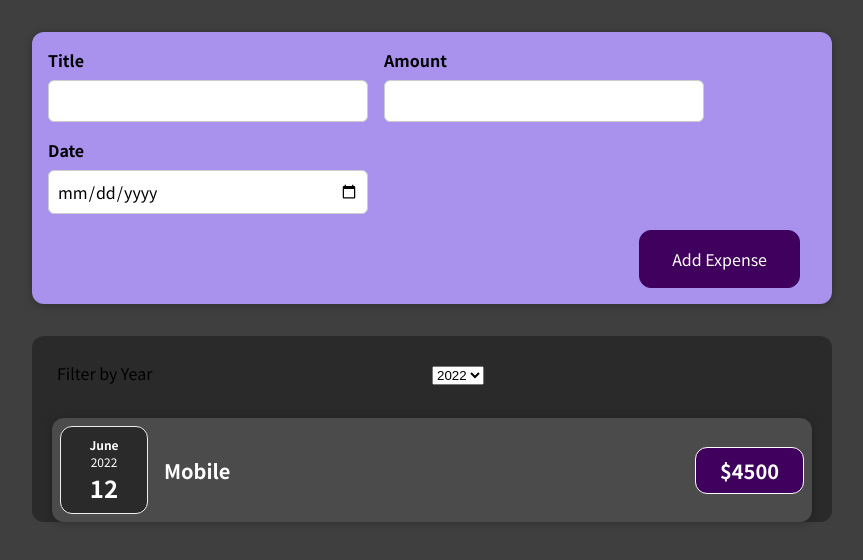
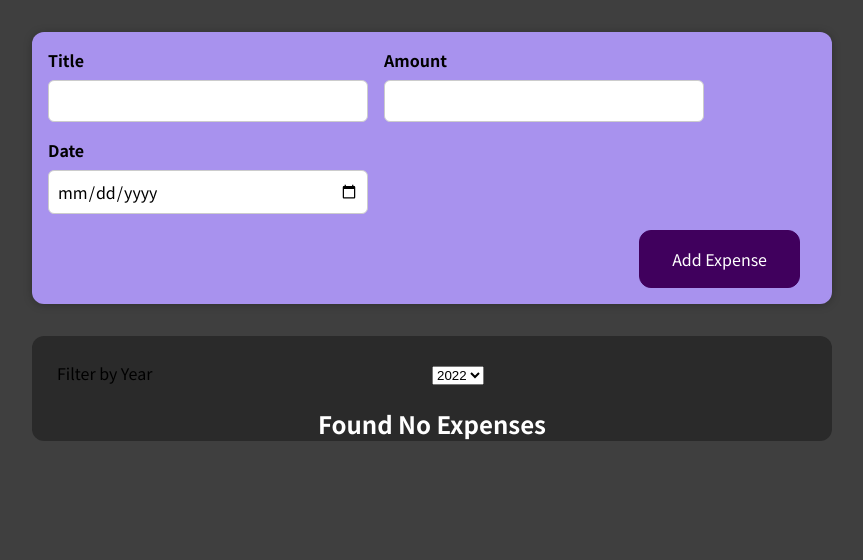
Before and after one commit to glaucusec/reactjs, a React (Create React App) app: page / in a window 1280 px wide. Shown: the top 560 px of the page, without its empty margins (208-1071 px from the left). Built offline with nearby package versions, Linux system fonts and the light colour scheme.

Commit message:
Conditional Rendering

```diff
--- a/src/App.js
+++ b/src/App.js
@@ -1,7 +1,7 @@
 import React, { useState } from "react";
-import ExpenseItem from "./components/Expenses/ExpenseItem";
 import NewExpense from "./components/NewExpense/NewExpense";
 import FilterExpense from "./components/Expenses/FilterExpense";
+import ExpensesList from "./components/Expenses/ExpensesList";
 
 const App = () => {
   let DUMMY_EXPENSES = [
@@ -28,7 +28,7 @@ const App = () => {
       id: "e5",
       title: "Mobile",
       amount: 4500,
-      date: new Date(2022, 5, 12),
+      date: new Date(2021, 5, 12),
     },
   ];
 
@@ -58,14 +58,7 @@ const App = () => {
           selected={filteredYear}
           onFilterChange={filterChangeHandler}
         />
-        {filteredExpenses.map((expense) => (
-          <ExpenseItem
-            key={expense.id}
-            title={expense.title}
-            amount={expense.amount}
-            date={expense.date}
-          />
-        ))}
+        <ExpensesList items={filteredExpenses} />
       </div>
     </div>
   );
--- a/src/components/Expenses/ExpenseItem.js
+++ b/src/components/Expenses/ExpenseItem.js
@@ -6,12 +6,12 @@ import "./ExpenseItem.css";
 
 const ExpenseItem = (props) => {
   return (
-    <div className="expense">
+    <li className="expense">
       <Card className="expense-item">
         <ExpenseDate date={props.date} />
         <ExpenseDetails title={props.title} amount={props.amount} />
       </Card>
-    </div>
+    </li>
   );
 };
 
--- /dev/null
+++ b/src/components/Expenses/ExpensesList.css
@@ -0,0 +1,9 @@
+.expenses-list {
+    list-style: none;
+    padding: 0;
+  }
+
+  .expenses-list__fallback {
+    color: white;
+    text-align: center;
+  }
--- /dev/null
+++ b/src/components/Expenses/ExpensesList.js
@@ -0,0 +1,45 @@
+import React from "react";
+
+import ExpenseItem from "./ExpenseItem";
+import "./ExpensesList.css";
+
+const ExpensesList = (props) => {
+  let filteredExpenses = props.items;
+
+  if (filteredExpenses.length === 0) {
+    return <h2 className="expenses-list__fallback">Found No Expenses</h2>;
+  }
+
+  if (filteredExpenses.length === 1) {
+    return <>
+      <ul className="expenses-list">
+        {filteredExpenses.map((expense) => (
+          <ExpenseItem
+            key={expense.id}
+            title={expense.title}
+            amount={expense.amount}
+            date={expense.date}
+          />
+        ))}
+      </ul>
+      <h2 className="expenses-list__fallback">
+        Only single Expense here. Please add more...
+      </h2>
+    </>;
+  }
+
+  return (
+    <ul className="expenses-list">
+      {filteredExpenses.map((expense) => (
+        <ExpenseItem
+          key={expense.id}
+          title={expense.title}
+          amount={expense.amount}
+          date={expense.date}
+        />
+      ))}
+    </ul>
+  );
+};
+
+export default ExpensesList;
```
